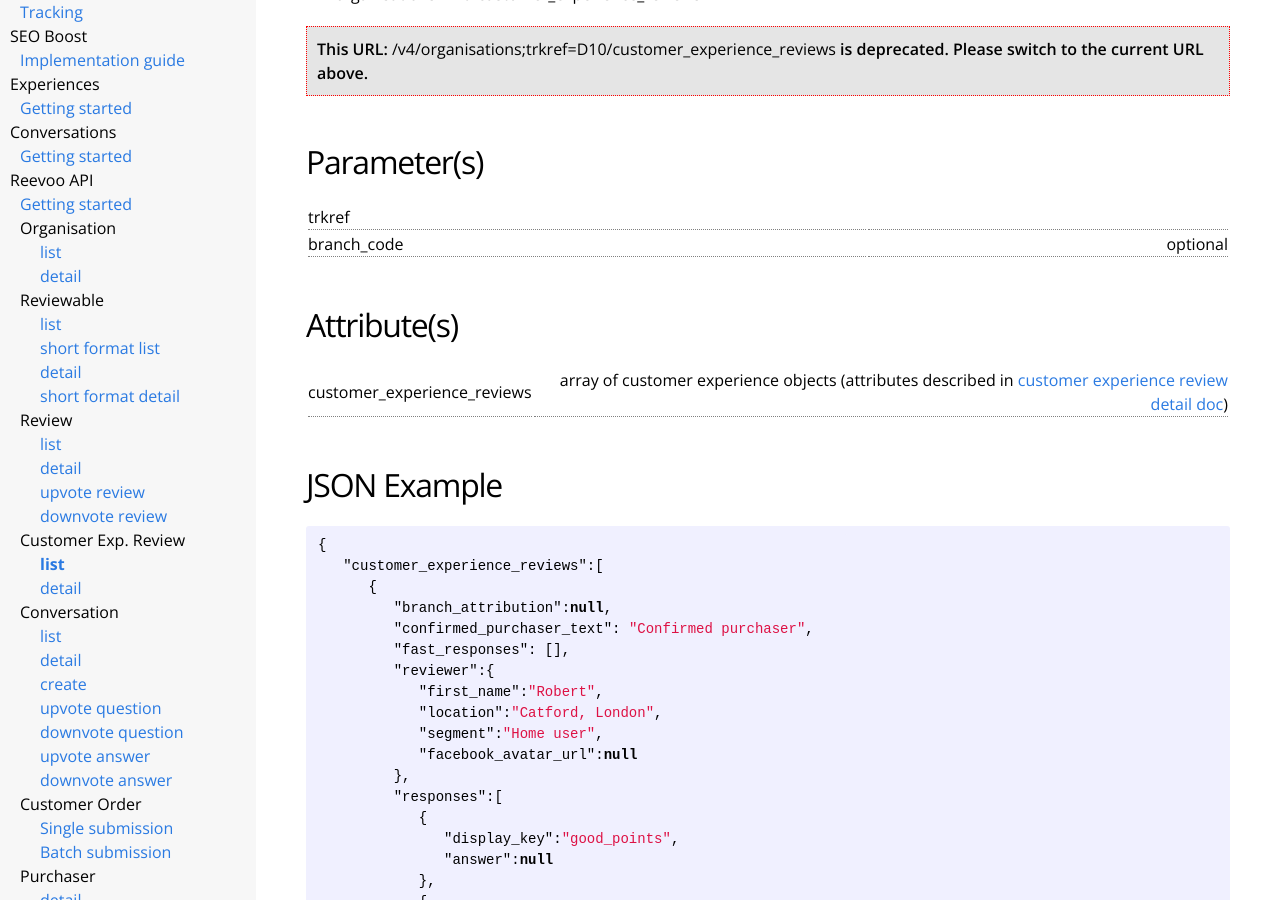
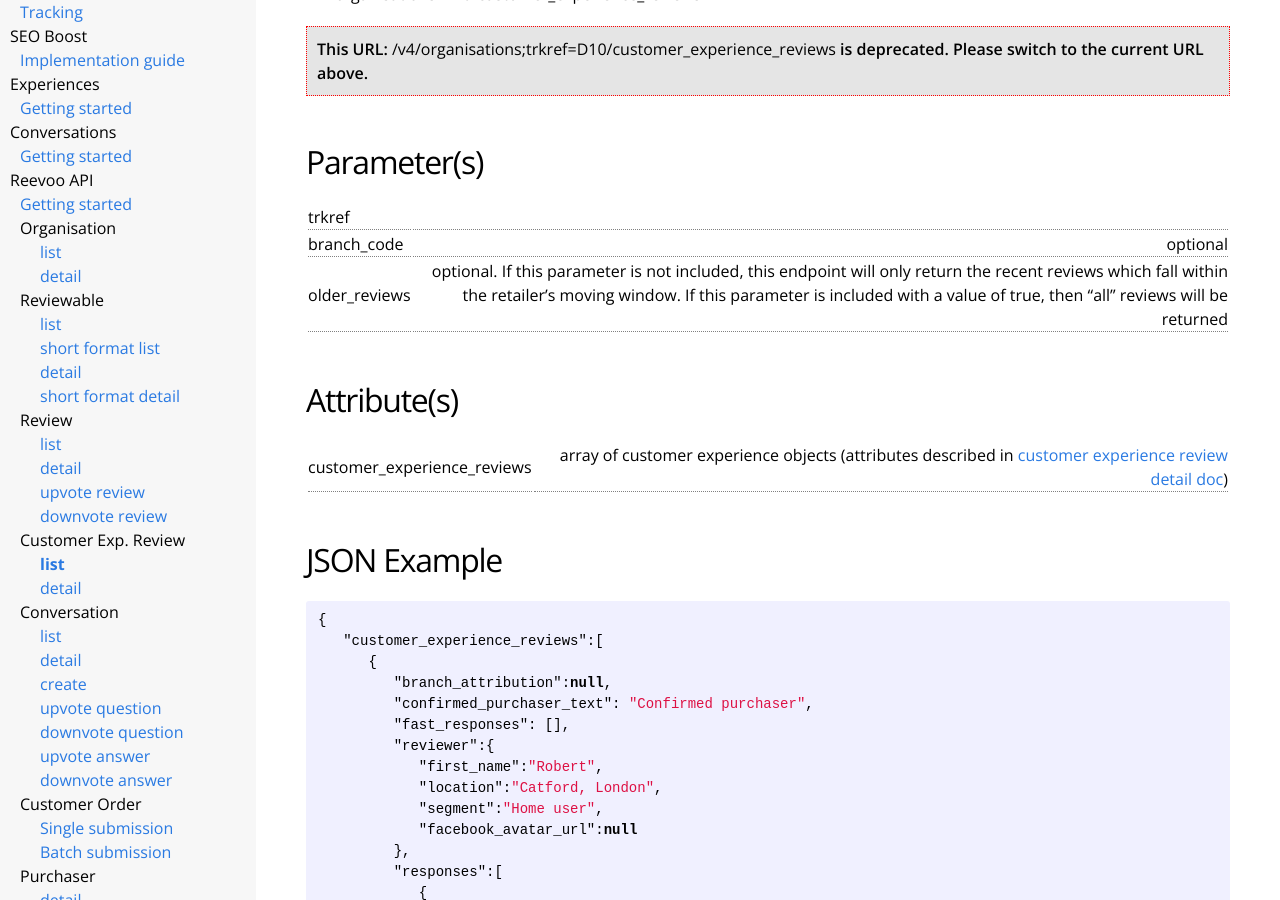
Before and after one commit to reevoo/reevoo.github.io, a Jekyll site: the page built from docs/reevooapi/customer-experience-review/customer-experience-review-list.markdown, in a window 1280 px wide and 900 px high, scrolled down 463 px. Built offline with Jekyll 4.4.1, drawn with Linux system fonts in a browser that asks for light colours.

Commit message:
Document “older_reviews” parameter for customer_experience reviews endpoint.

```diff
--- a/docs/reevooapi/customer-experience-review/customer-experience-review-list.markdown
+++ b/docs/reevooapi/customer-experience-review/customer-experience-review-list.markdown
@@ -28,6 +28,7 @@ Only published customer experience reviews will be included.
 {: .documentation}
 |trkref     |        |
 |branch_code|optional|
+|older_reviews|optional. If this parameter is not included, this endpoint will only return the recent reviews which fall within the retailer's moving window. If this parameter is included with a value of true, then "all" reviews will be returned |
 
 ## Attribute(s)
 
```
